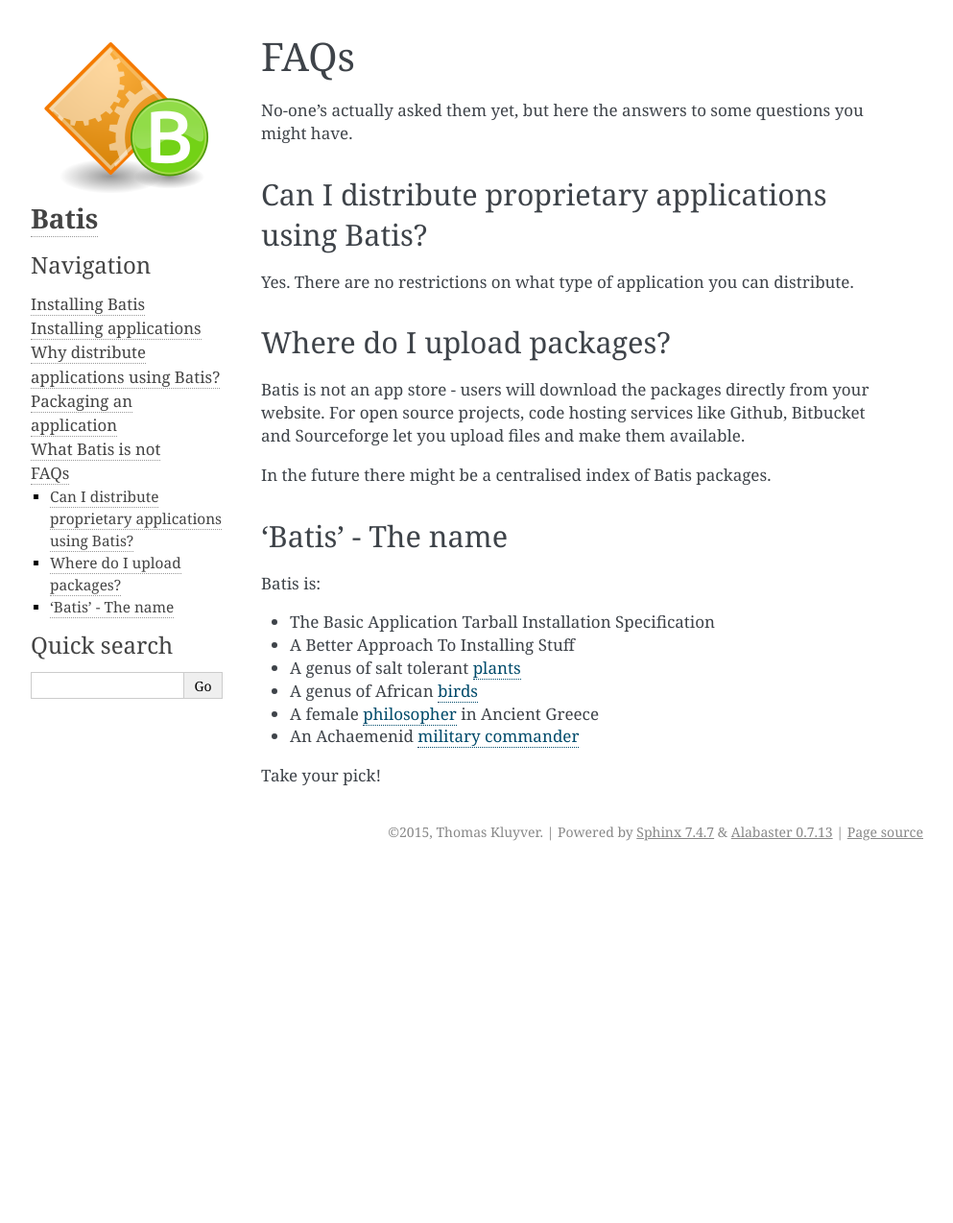
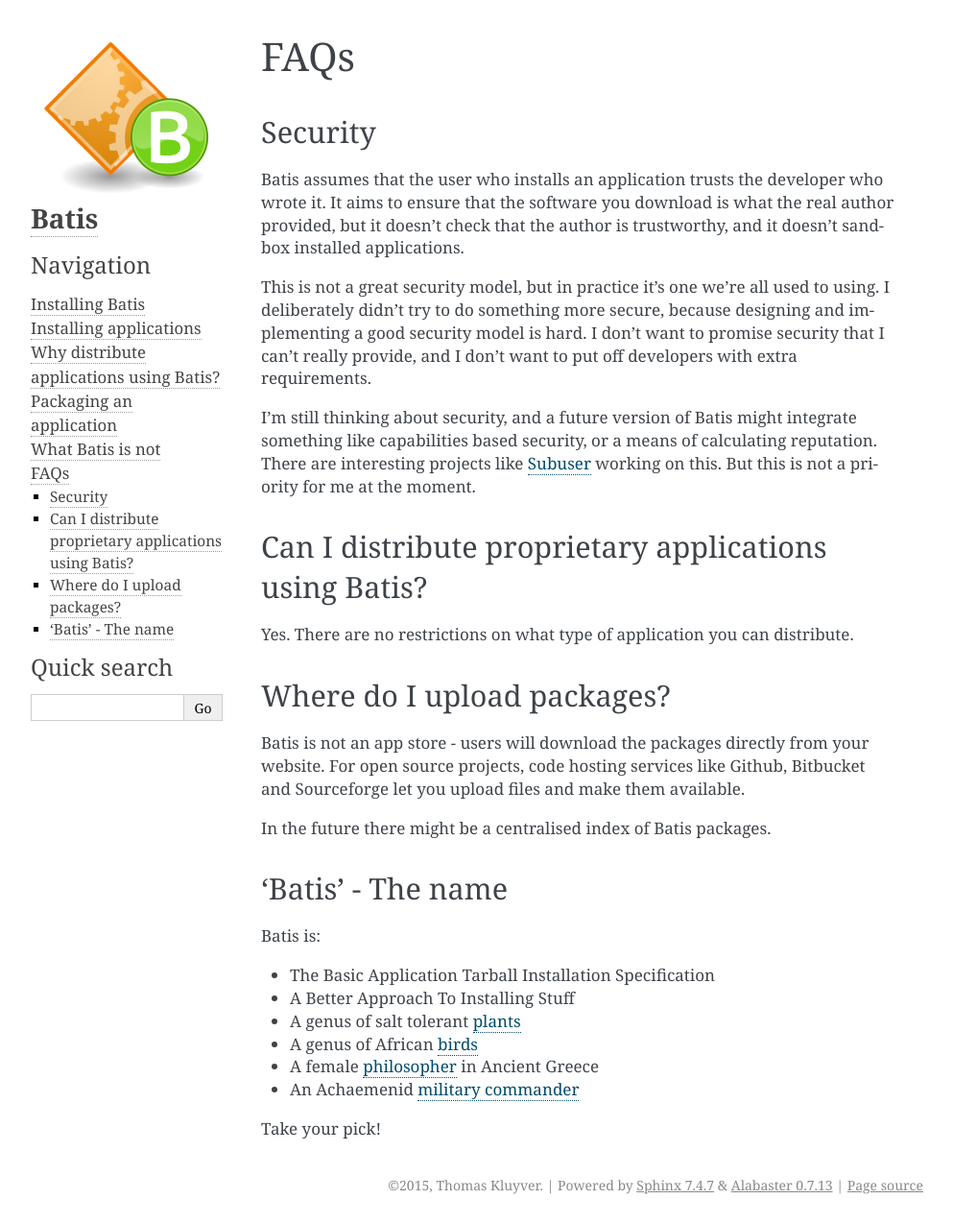
Before and after one commit to batis-installer/batis, a Sphinx documentation site: the page built from doc/faq.rst, in a window 1280 px wide. Shown: the whole page at 96% size, without its empty margins (148-1141 px from the left). Built offline with Sphinx 7.4.7, drawn with Linux system fonts in a browser that asks for light colours; before the commit the page ends 906 px from its top, so only the background shows below that.

Commit message:
Add FAQ on security

```diff
--- a/doc/faq.rst
+++ b/doc/faq.rst
@@ -1,8 +1,24 @@
 FAQs
 ====
 
-No-one's actually asked them yet, but here the answers to some questions you
-might have.
+Security
+--------
+
+Batis assumes that the user who installs an application trusts the developer who
+wrote it. It aims to ensure that the software you download is what the real author
+provided, but it doesn't check that the author is trustworthy, and it doesn't
+sandbox installed applications.
+
+This is not a great security model, but in practice it's one we're all used to
+using. I deliberately didn't try to do something more secure, because designing
+and implementing a good security model is hard. I don't want to promise security
+that I can't really provide, and I don't want to put off developers with extra
+requirements.
+
+I'm still thinking about security, and a future version of Batis might integrate
+something like capabilities based security, or a means of calculating reputation.
+There are interesting projects like `Subuser <http://subuser.org/>`__ working on
+this. But this is not a priority for me at the moment.
 
 Can I distribute proprietary applications using Batis?
 ------------------------------------------------------
```
